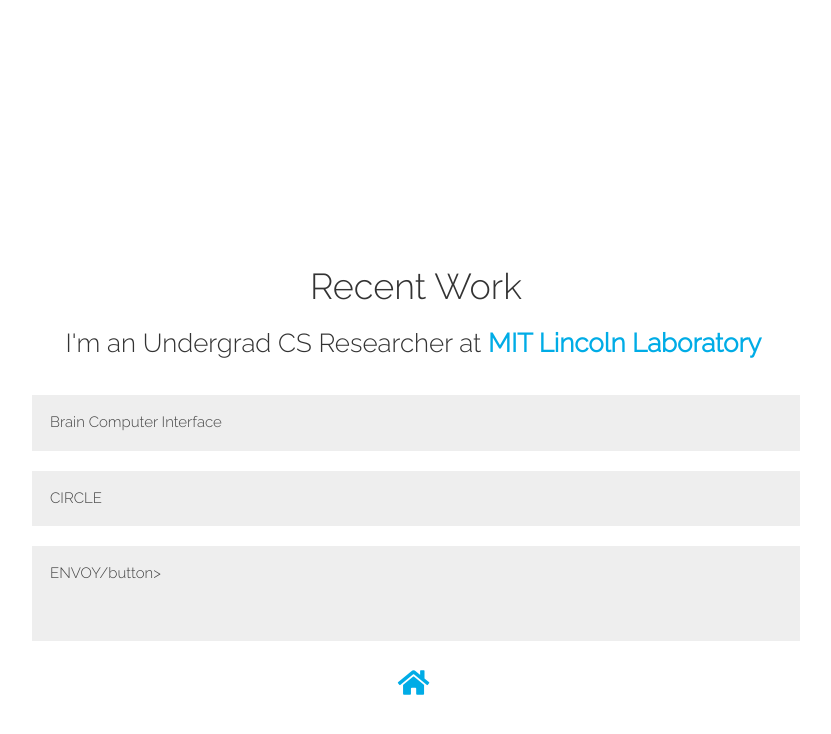
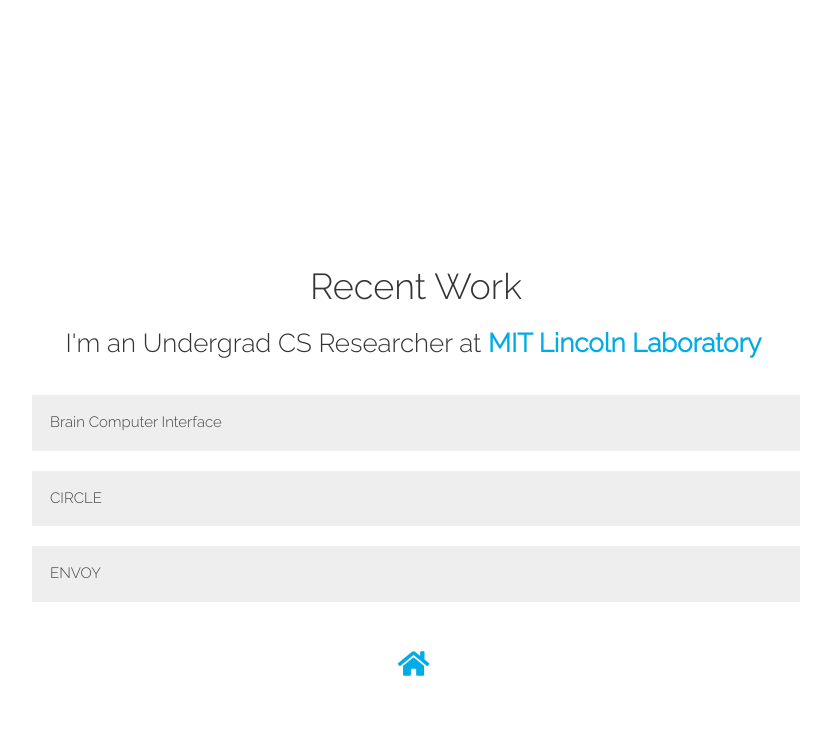
Before and after one commit to EvanDietrich/EvanDietrich.github.io, a Jekyll site: the page updates.html, which Jekyll copies as it is, in a window 1280 px wide. Shown: the top 734 px of the page, without its empty margins (224-1055 px from the left). Built offline with Jekyll 4.4.1, drawn with Linux system fonts in a browser that asks for light colours; nearby versions of some CDN libraries; library files that are not in the unit come from our copies.

Commit message:
Update updates.html

```diff
--- a/updates.html
+++ b/updates.html
@@ -106,7 +106,7 @@
     <p>Lorem ipsum dolor sit amet, consectetur adipisicing elit, sed do eiusmod tempor incididunt ut labore et dolore magna aliqua. Ut enim ad minim veniam, quis nostrud exercitation ullamco laboris nisi ut aliquip ex ea commodo consequat.</p>
     </div>
 
-    <button class="accordion">ENVOY/button>
+    <button class="accordion">ENVOY</button>
     <div class="panel">
       <p>Lorem ipsum dolor sit amet, consectetur adipisicing elit, sed do eiusmod tempor incididunt ut labore et dolore magna aliqua. Ut enim ad minim veniam, quis nostrud exercitation ullamco laboris nisi ut aliquip ex ea commodo consequat.</p>
     </div>
```
